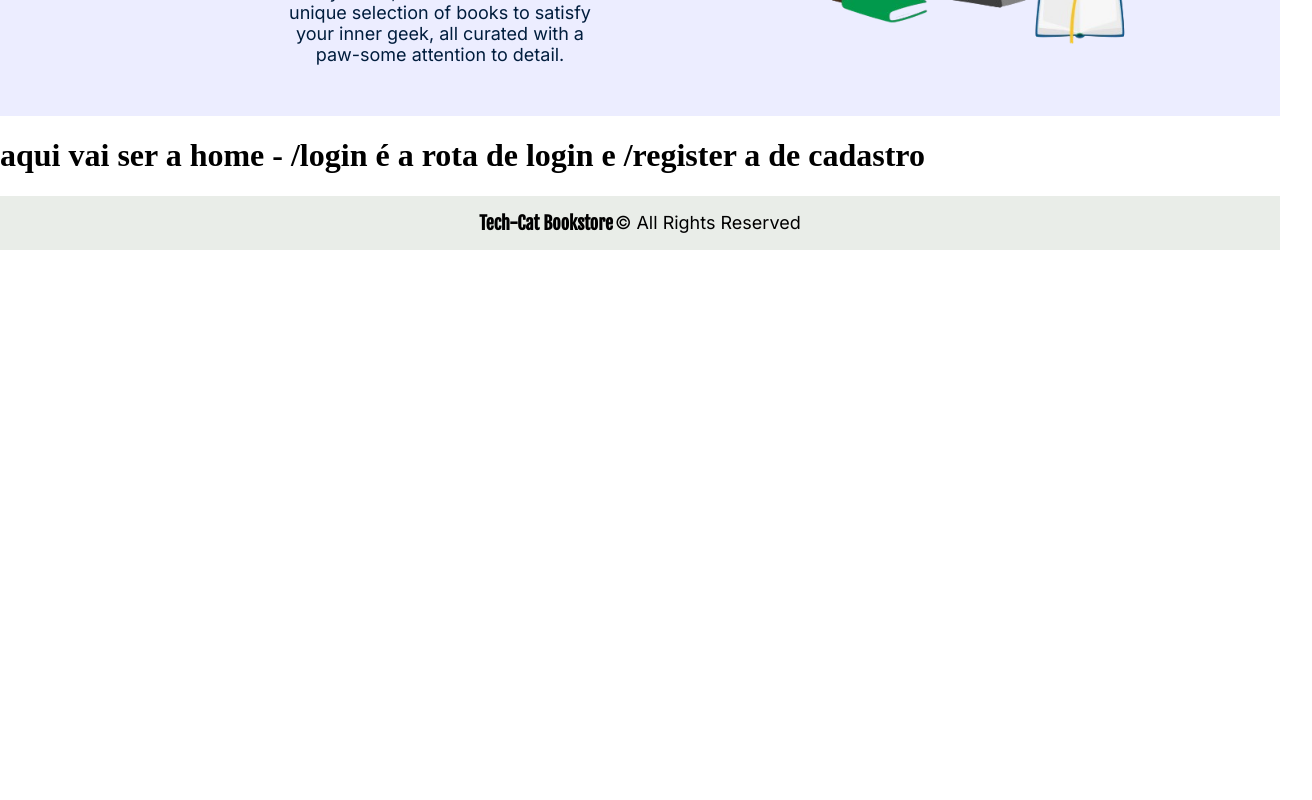
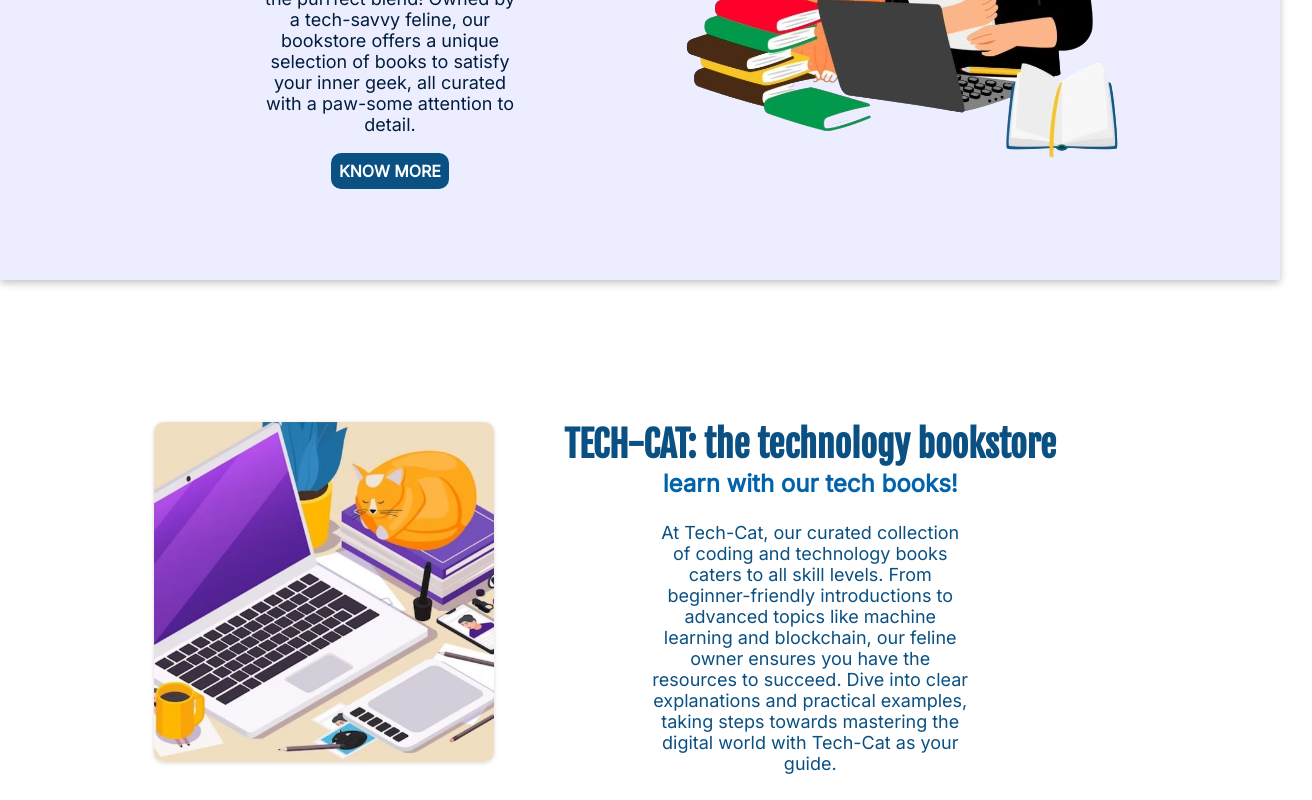
Before and after one commit to Ermeson23/task-05-redux, a React (Vite) app: page / in a window 1280 px wide. Shown: the part 380-1180 px from the top of the page, 1312 px wide, since content can reach past the window. Built offline with nearby package versions, Linux system fonts and the light colour scheme.

Commit message:
about section structure and styles

```diff
--- a/src/components/footer/footer.css
+++ b/src/components/footer/footer.css
@@ -8,6 +8,10 @@
     justify-content: center;
     gap: 0.125rem;
     font-family: var(--txt);
+
+    width: 100%;
+    margin: 0;
+
 }
 .footer strong:hover{
 color: var(--accent);
--- a/src/index.css
+++ b/src/index.css
@@ -18,7 +18,7 @@
 body {
   margin: 0;
   box-sizing: border-box;
-  min-width: 100vh;
-  min-height: 100vw;
+  min-width: 100vw;
+  min-height: 100vh;
   overflow-x: hidden;
 }
--- a/src/pages/home/home.css
+++ b/src/pages/home/home.css
@@ -1,3 +1,13 @@
+.render{
+    height: 100%;
+    width: 100%;
+    display: flex;
+    align-items: center;
+    flex-direction: column;
+}
+
+/* intro section styles */
+
 .intro{
     display: flex;
     background-color: var(--bg-blue);
@@ -6,6 +16,9 @@
     align-items: center;
     justify-content: center;
     text-align: center;
+    box-shadow: rgba(0, 0, 0, 0.24) 0px 3px 8px;
+    position: sticky
+
 }
 
 .intro h2{
@@ -27,21 +40,38 @@
     display: flex;
     align-items: center;
     justify-content: center;
+    padding: 2rem;
 }
 .info{
     display: flex;
     flex-direction: column;
-    gap: 0.5rem;
     align-items: center;
     justify-content: center;
+
 }
 .info p{
     width: 50%;
     font-size: 1.125rem;
+    margin-top: 0.25rem;
 }
 .intro img{
-    width: 25rem;
-    height: 25rem;
+    width: 50%;
+    height: 50%;
+}
+.intro-btn{
+    color: var(--white);
+    background-color: var(--blue);
+    padding: 0.5rem;
+    border-radius: 0.625rem;
+    font-size: 1rem;
+    font-family: var(--txt);
+    border: transparent;
+    font-weight: bold;
+}
+
+.intro-btn:hover{
+    color: var(--text);
+    background-color: var(--accent);
 }
 
 @media (max-width: 767px){
@@ -52,9 +82,84 @@
     }
     .intro-container{
         flex-direction: column-reverse;
+        justify-content: center;
+
     }
     .info p{
         width: 80%;
 
     }
+    .render{
+        height: fit-content;
+    }
 }
+
+/* about section */
+.about{
+    background-color: var(--white);
+    color: var(--text);
+    display: flex;
+    align-items: center;
+    padding: 2rem;
+    justify-content: center;
+}
+.about-container{
+    width: 80%;
+    display: flex;
+    align-items: center;
+    justify-content: space-around;
+    padding: 5rem;
+}
+.about img {
+    width: 35%;
+    height: 35%;
+    border-radius: 0.625rem;
+    box-shadow: rgba(0, 0, 0, 0.16) 0px 1px 4px;
+}
+
+.about h1{
+    font-size: 2.25rem;
+    color: var(--blue);
+    margin-bottom: 0;
+    font-family: var(--title);
+    text-align: center;
+}
+.about h2{
+    color: var(--lgblue);
+    text-align: center;
+    font-size: 1.5rem;
+    margin-top: 0.125rem;
+    font-family: var(--txt);
+}
+
+.about-info{
+    display: flex;
+    flex-direction: column;
+    align-items: center;
+    justify-content: center;
+
+}
+.about-info p{
+    width: 50%;
+    font-size: 1.125rem;
+    margin-top: 0.25rem;
+    text-align: center;
+    font-family: var(--txt);
+    color: var(--blue);
+}
+
+@media (max-width: 767px){
+
+    .about img{
+        width: 15rem;
+        height: 15rem;
+
+    }
+    .about-container{
+        flex-direction: column-reverse;
+    }
+    .about-info p{
+        width: 100%;
+
+    }
+}
--- a/src/pages/home/home.tsx
+++ b/src/pages/home/home.tsx
@@ -1,17 +1,18 @@
 import Header from "../../components/header/header"
 import Footer from "../../components/footer/footer"
 import cat from '../../assets/readercat.webp'
+import img from '../../assets/sleepycat.webp'
 import './home.css';
 
 export default function Home(){
     return(
         <>
         <Header />
-        <main>
+        <main className="render">
             <section className="intro">
                 <div className="intro-container">
                 <div className="info">
-                    <h1>CAT TALES</h1>
+                    <h1>TECH-CAT BOOKSTORE</h1>
                     <h2> <em> purrrrfect </em> technology books just for <strong> you </strong></h2>
                     <p>
 
@@ -19,13 +20,30 @@ export default function Home(){
                         Owned by a tech-savvy feline, our bookstore offers a unique selection of books to satisfy your inner geek,
                         all curated with a paw-some attention to detail.
                     </p>
+                    <a href="#about"><button className="intro-btn">KNOW MORE</button></a>
                 </div>
 
                     <img src={cat} alt='a ginger cat and a woman on a computer surrounded by books'/>
 
                 </div>
             </section>
-            <h1> aqui vai ser a home - /login é a rota de login e /register a de cadastro</h1></main>
+            <section id="about" className="about">
+                <div className="about-container">
+                <img src={img} alt='a ginger cat sleeping on a book beside a computer'/>
+                <div className="about-info">
+                <h1>TECH-CAT: the technology bookstore</h1>
+                <h2> learn with our tech books!</h2>
+                <p>
+                    At Tech-Cat, our curated collection of coding and technology books caters to all skill levels.
+                    From beginner-friendly introductions to advanced topics like machine learning and blockchain,
+                    our feline owner ensures you have the resources to succeed. Dive into clear explanations and practical examples,
+                    taking steps towards mastering the digital world with Tech-Cat as your guide.
+
+                </p>
+                </div>
+                </div>
+            </section>
+           </main>
         <Footer />
         </>
     )
```
Also changed, not shown: src/assets/sleepycat.webp (added).
